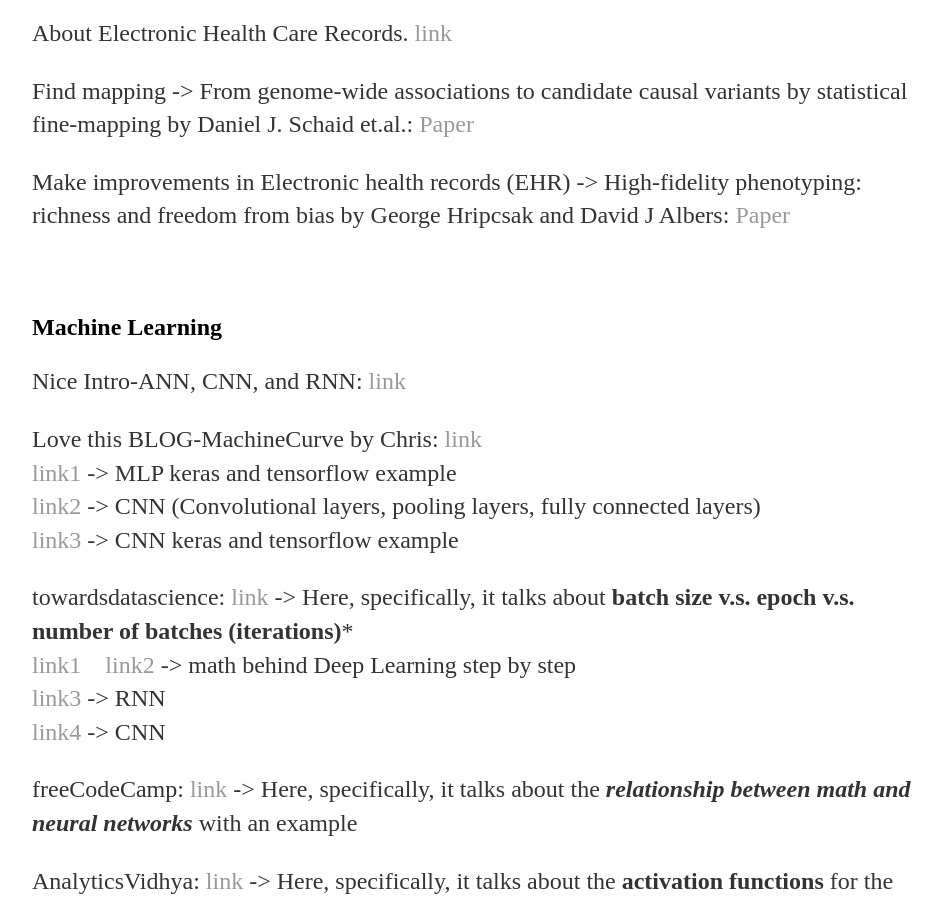
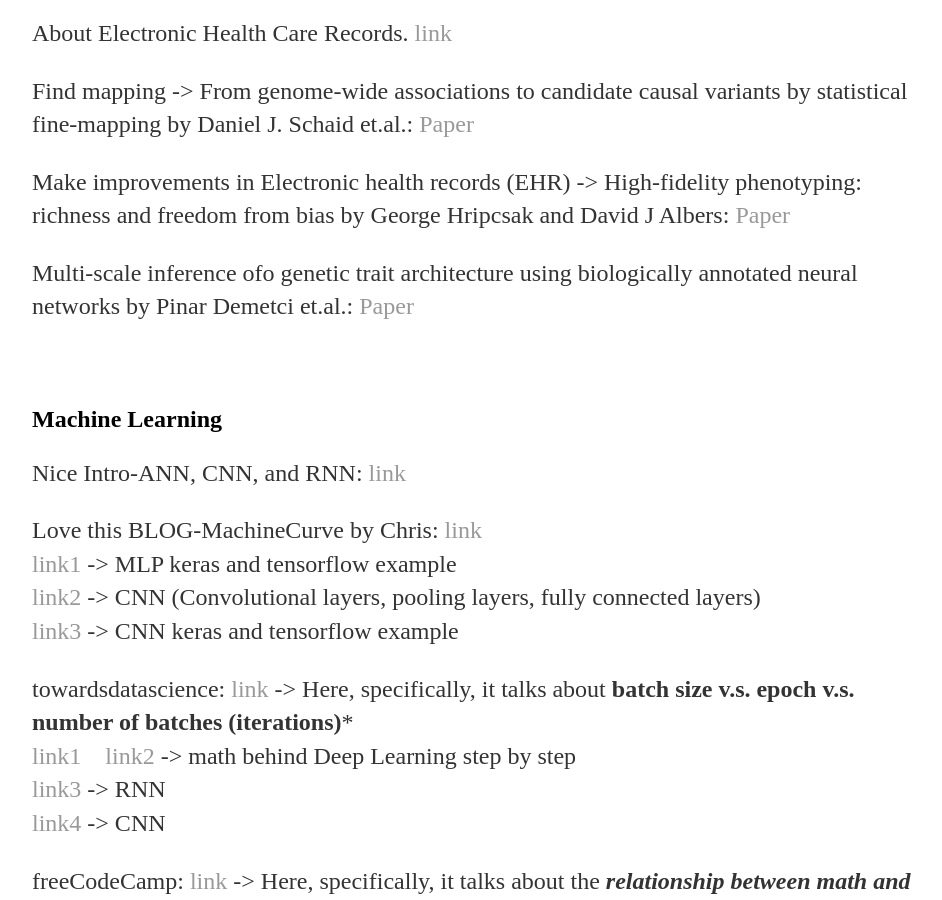
Before and after one commit to yjkweon24/yjkweon24.github.io, a Jekyll site: the page built from _posts/2019-03-16-Academic.md, in a window 1280 px wide and 900 px high, scrolled down 1383 px. Shown: the whole window, without its empty margins (160-1102 px from the left). Built offline with Jekyll 4.4.1, drawn with Linux system fonts in a browser that asks for light colours.

Commit message:
Update 2019-03-16-Academic.md

```diff
--- a/_posts/2019-03-16-Academic.md
+++ b/_posts/2019-03-16-Academic.md
@@ -37,6 +37,8 @@
 
 Make improvements in Electronic health records (EHR) -> High-fidelity phenotyping: richness and freedom from bias by George Hripcsak and David J Albers: [Paper](https://academic.oup.com/jamia/article/25/3/289/4484121?login=true)
 
+Multi-scale inference ofo genetic trait architecture using biologically annotated neural networks by Pinar Demetci et.al.: [Paper](https://www.biorxiv.org/content/10.1101/2020.07.02.184465v2)
+
 <br>
 
 ## Machine Learning
```
